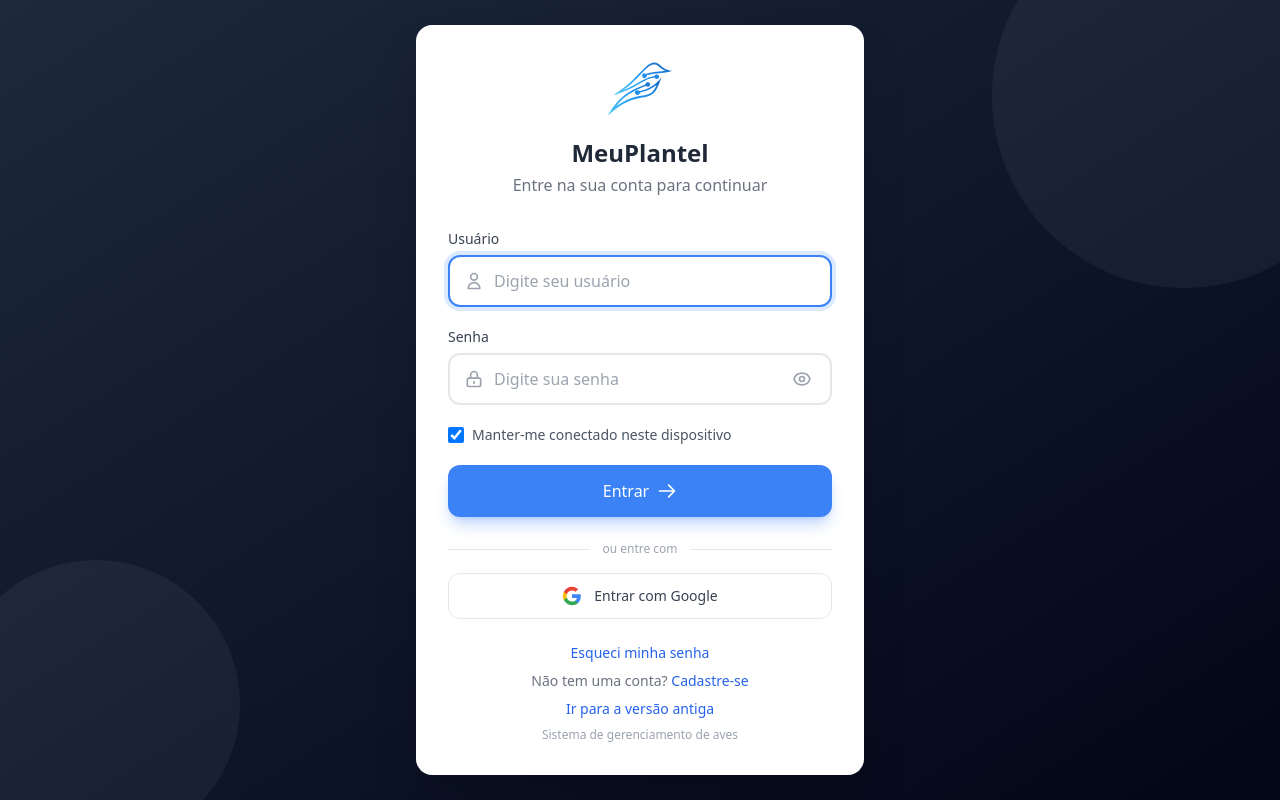
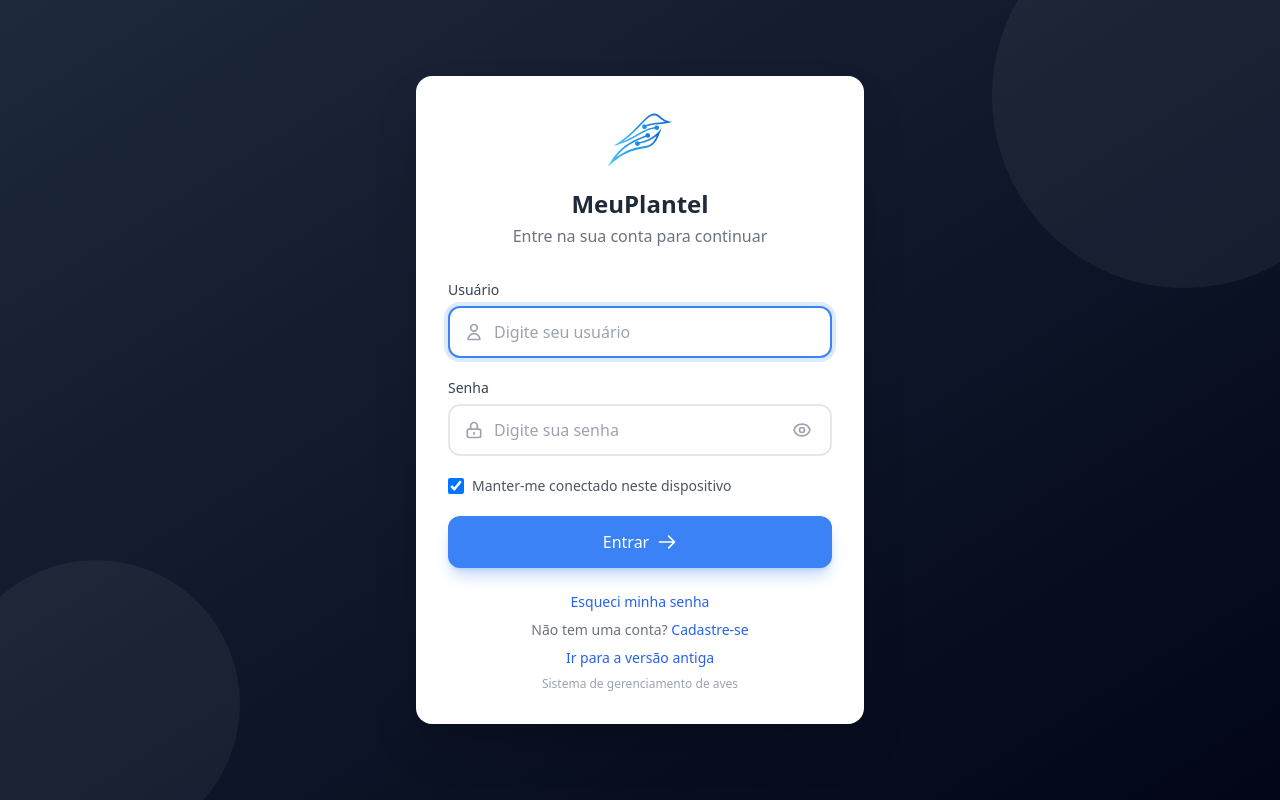
Before and after one commit to rodrigogarbin/front_meuplantel, a React (Vite) app: page /login in a window 1280 px wide. Built offline with nearby package versions, Linux system fonts and the light colour scheme; no server answers.

Commit message:
ocultar login social

```diff
--- a/src/features/auth/LoginPage.tsx
+++ b/src/features/auth/LoginPage.tsx
@@ -14,7 +14,7 @@
 import { Turnstile, type TurnstileRef } from '@/components/Turnstile'
 import { BirdLogo } from '@/components/BirdLogo'
 import { useEffectiveTheme } from '@/lib/theme'
-import { SocialLoginButtons } from './SocialLoginButtons'
+// import { SocialLoginButtons } from './SocialLoginButtons'
 
 const TURNSTILE_SITEKEY = import.meta.env.VITE_TURNSTILE_SITEKEY || '1x00000000000000000000AA'
 
@@ -353,7 +353,7 @@
                         </button>
                     </form>
 
-                    <SocialLoginButtons />
+                    {/* <SocialLoginButtons /> */}
 
                     {/* Footer */}
                     <div className="text-center mt-6 space-y-2">
--- a/src/features/auth/RegisterPage.tsx
+++ b/src/features/auth/RegisterPage.tsx
@@ -11,7 +11,7 @@
 import { Turnstile, type TurnstileRef } from '@/components/Turnstile'
 import { BirdLogo } from '@/components/BirdLogo'
 import { useEffectiveTheme } from '@/lib/theme'
-import { SocialLoginButtons } from './SocialLoginButtons'
+// import { SocialLoginButtons } from './SocialLoginButtons'
 
 const TURNSTILE_SITEKEY = import.meta.env.VITE_TURNSTILE_SITEKEY || '1x00000000000000000000AA'
 
@@ -378,7 +378,7 @@
                         </button>
                     </form>
 
-                    <SocialLoginButtons />
+                    {/* <SocialLoginButtons /> */}
 
                     {/* Footer */}
                     <p className="text-center text-sm text-gray-500 dark:text-gray-400 mt-6">
```
